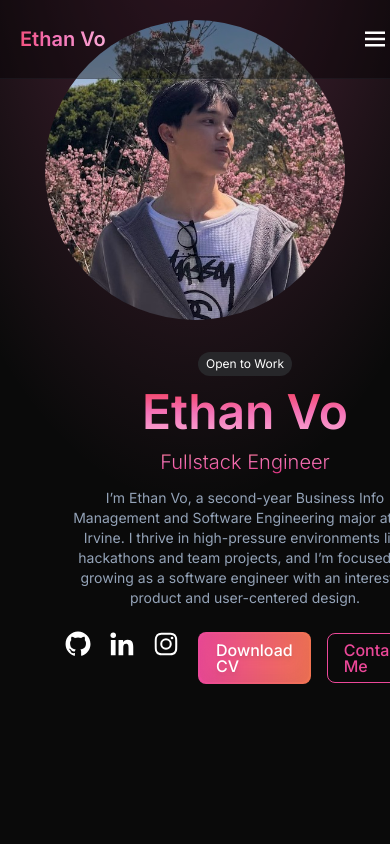
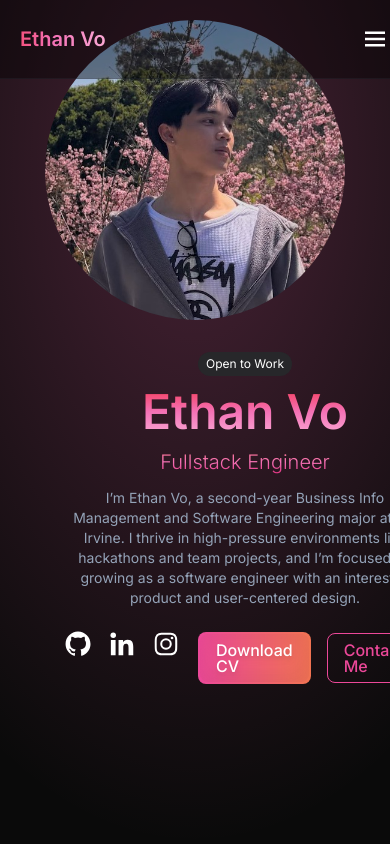
Before and after one commit to ethnvo/portfolio, a React (Vite) app: page / in a window 390 px wide. Shown: the top 844 px of the page. Built offline with nearby package versions, Linux system fonts and the light colour scheme.

Commit message:
fixed background on mobile now need to work on about page centering

```diff
--- a/src/App.tsx
+++ b/src/App.tsx
@@ -2,20 +2,18 @@ import Navbar from "./components/Navbar";
 import About from "./components/About";
 import Timeline from "./components/Timeline";
 import Projects from "./components/Projects";
-//import Contact from "./components/Contact";
 
 function App() {
   return (
-    <div className="min-h-screen">
-      <div className="fixed top-0 -z-10 min-h-screen w-full bg-neutral-950 bg-[radial-gradient(ellipse_80%_80%_at_50%_-20%,rgba(255,105,180,0.3),rgba(255,255,255,0))]"></div>
+    <div className="relative min-h-screen">
+      <div className="fixed inset-0 -z-10 h-full min-h-screen w-full bg-neutral-950 bg-[radial-gradient(ellipse_100%_80%_at_50%_20%,rgba(255,105,180,0.25),transparent)]" />
       <Navbar />
       <About />
       <Timeline />
       <Projects />
-      {/*
-      <Projects />
-      <Contact /> */}
-      <div className="h-[200px]" />
+      <footer className="text-center text-sm text-gray-500 py-10">
+        © 2025 Ethan Vo. Built with React & TailwindCSS.
+      </footer>
     </div>
   );
 }
```
